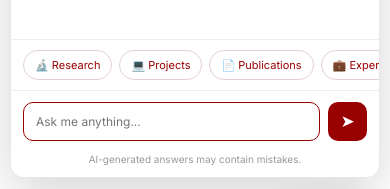
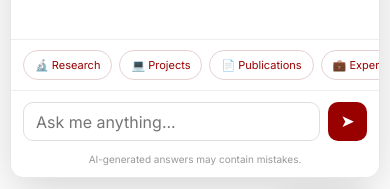
Before and after one commit to chethiyagalkaduwa/chethiyagalkaduwa.github.io, a plain HTML site: page index.html in a window 390 px wide. Both pictures are taken after a click on the button "Open AI assistant". Shown: the part 596-785 px from the top of the page. Drawn offline with Linux system fonts and the light colour scheme.

Commit message:
mobile chat zoom issue fixed

```diff
--- a/css/chatbot.css
+++ b/css/chatbot.css
@@ -500,3 +500,39 @@
     max-height: calc(100dvh - 100px);
   }
 }
+
+
+/* =====================================
+   IPHONE SAFARI KEYBOARD / ZOOM FIX
+   ===================================== */
+
+@media (max-width: 480px) {
+
+  /* Prevent Safari's automatic input zoom */
+  #chatbot-container .chat-input-area input {
+    font-size: 16px !important;
+  }
+
+  /* Keep chatbot inside mobile viewport */
+  #chatbot-container .chat-box {
+    position: fixed;
+    left: 10px;
+    right: 10px;
+    bottom: calc(70px + env(safe-area-inset-bottom));
+    width: auto;
+
+    height: min(
+      570px,
+      calc(100dvh - 90px - env(safe-area-inset-bottom))
+    );
+
+    max-height: calc(100dvh - 90px);
+  }
+
+  /* Avoid sideways scrolling */
+  #chatbot-container .chat-messages {
+    overflow-x: hidden;
+    overflow-y: auto;
+    min-height: 0;
+  }
+}
--- a/js/chatbot.js
+++ b/js/chatbot.js
@@ -36,12 +36,20 @@ document.addEventListener("DOMContentLoaded", () => {
   // OPEN / CLOSE
   // ==========================================
 
+
   function openChat() {
     box.hidden = false;
+
     toggle.setAttribute("aria-expanded", "true");
-    input.focus();
+    toggle.setAttribute("aria-label", "Close AI assistant");
+
+    // Focus the close button instead of the text input.
+    // Prevents the iPhone keyboard opening automatically.
+    closeBtn.focus({ preventScroll: true });
+
     scrollToBottom();
   }
+
 
   function closeChat() {
     box.hidden = true;
```
